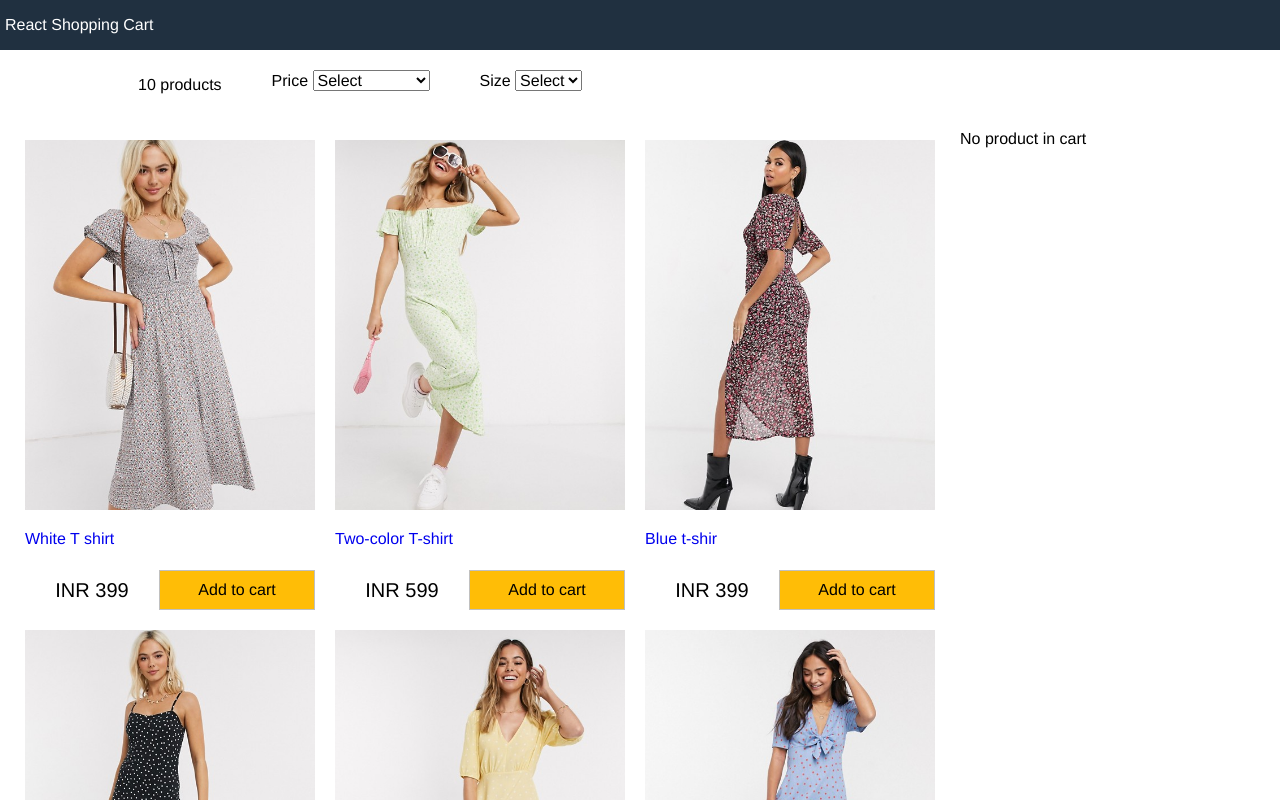
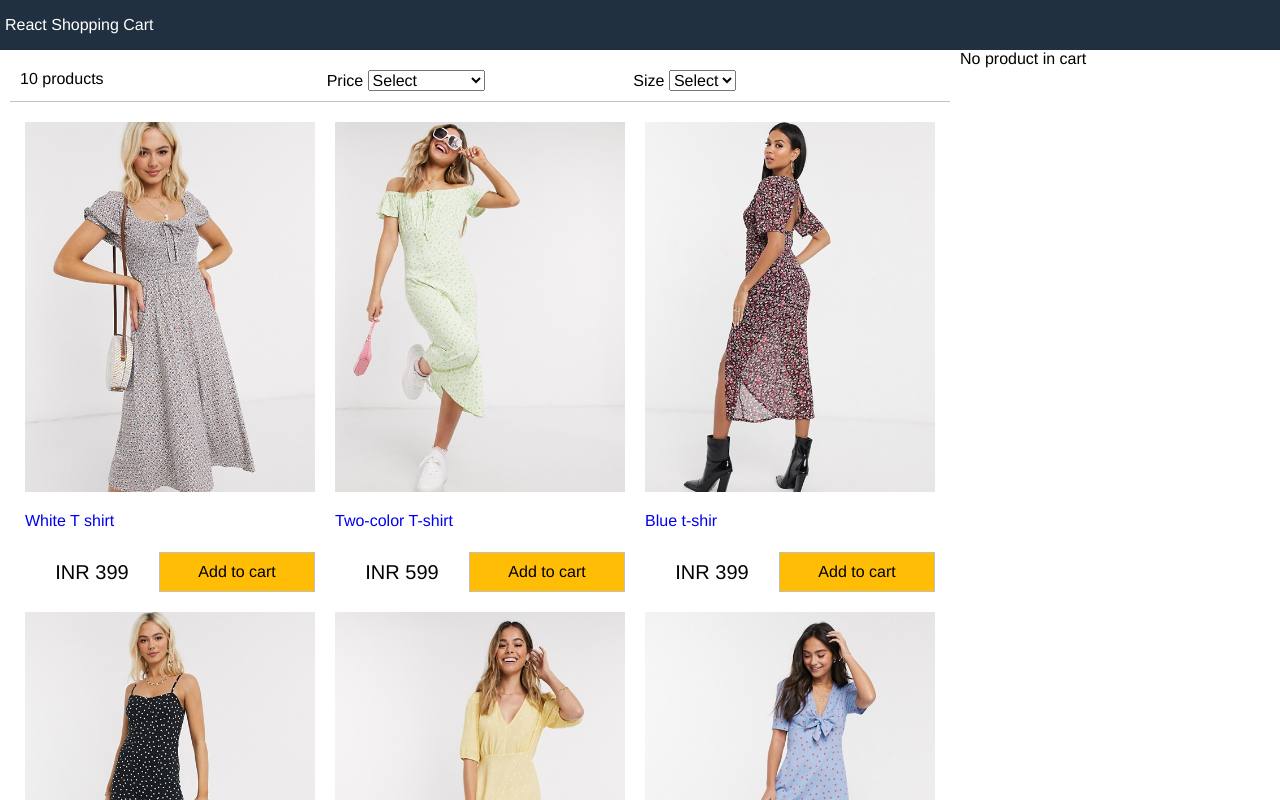
Before and after one commit to akash-dutta-au7/react-shopping-cart, a React (Create React App) app: page / in a window 1280 px wide. Shown: the top 800 px of the page. Built offline with nearby package versions, Linux system fonts and the light colour scheme.

Commit message:
some changes

```diff
--- a/src/App.js
+++ b/src/App.js
@@ -81,6 +81,7 @@ function App() {
       </header>
       <main>
         <div className="content-page">
+          <div className="main-product">
             <Filter
               product={!!allItems.products && allItems.products.length}
               size={allItems.size}
@@ -88,9 +89,7 @@ function App() {
               sortByPrice={sortByPrice}
               filterBySize={filterBySize}
               onChange={changeToggle}
-          />
-          <div className="main-product">
-            {" "}
+            />{" "}
             <Products addToCart={addToCart} products={allItems.products} />
           </div>
           <div className="side-cart">
--- a/src/components/Filter/index.css
+++ /dev/null
@@ -1,19 +0,0 @@
-/* .filter {
-  border-bottom: 1px solid grey;
-} */
-
-.filter-container {
-  display: flex;
-  justify-content: flex-start;
-  padding: 1rem;
-  margin: 1rem;
-  margin-left: 12.8rem;
-}
-.filter div {
-  margin-right: 5rem;
-}
-
-.total-products {
-  margin-top: -1rem;
-  margin-left: 0rem;
-}
--- a/src/components/Filter/index.js
+++ b/src/components/Filter/index.js
@@ -1,15 +1,11 @@
 import React from "react";
-import "./index.css";
+
 const Filter = ({ product, size, sort, sortByPrice, filterBySize }) => {
   console.log("From filter page", product);
   return (
     <div className="filter">
-      <div className="filter-container">
-        <div className="total-products">
-          <p>{product} products</p>
-        </div>
-
-        <div className="sort-by-price">
+      <div className="filter-result">{product} products</div>
+      <div className="filter-sort">
         Price{" "}
         <select value={sort} onChange={sortByPrice}>
           <option>Select</option>
@@ -18,7 +14,7 @@ const Filter = ({ product, size, sort, sortByPrice, filterBySize }) => {
           <option value="high-tier">₹ 700 - ₹ 999</option>
         </select>
       </div>
-        <div className="sort-by-size">
+      <div className="filter-size">
         Size{" "}
         <select value={size} onChange={filterBySize}>
           <option>Select</option>
@@ -31,7 +27,6 @@ const Filter = ({ product, size, sort, sortByPrice, filterBySize }) => {
         </select>
       </div>
     </div>
-    </div>
   );
 };
 
--- a/src/index.css
+++ b/src/index.css
@@ -123,3 +123,57 @@ footer {
 .add-to-cart-btn.primary {
   background-color: #ffbd06;
 }
+
+/* Filter */
+.filter {
+  display: flex;
+  justify-content: space-between;
+  padding: 1rem;
+  margin: 1rem;
+  border-bottom: 0.1rem #c0c0c0 solid;
+}
+.filter div {
+  flex: 1;
+}
+/* Index.css */
+.cart {
+  padding: 1rem;
+  margin: 1rem;
+  display: flex;
+}
+.cart-header {
+  border-bottom: 0.1rem #c0c0c0 solid;
+}
+.cart-items {
+  padding: 0;
+  width: 100%;
+  list-style-type: none;
+}
+.cart-items img {
+  width: 5rem;
+}
+.cart-items li {
+  display: flex;
+}
+.cart-items li div {
+  padding: 0.5rem;
+}
+.cart-items li div:last-child {
+  flex: 1;
+}
+.right {
+  text-align: right;
+}
+.total {
+  display: flex;
+  justify-content: space-between;
+  align-items: center;
+  width: 100%;
+}
+.total > div {
+  font-size: 2rem;
+}
+.total > div,
+.total > button {
+  flex: 1;
+}
```
Lines whose indentation alone changed are shown as unchanged.
